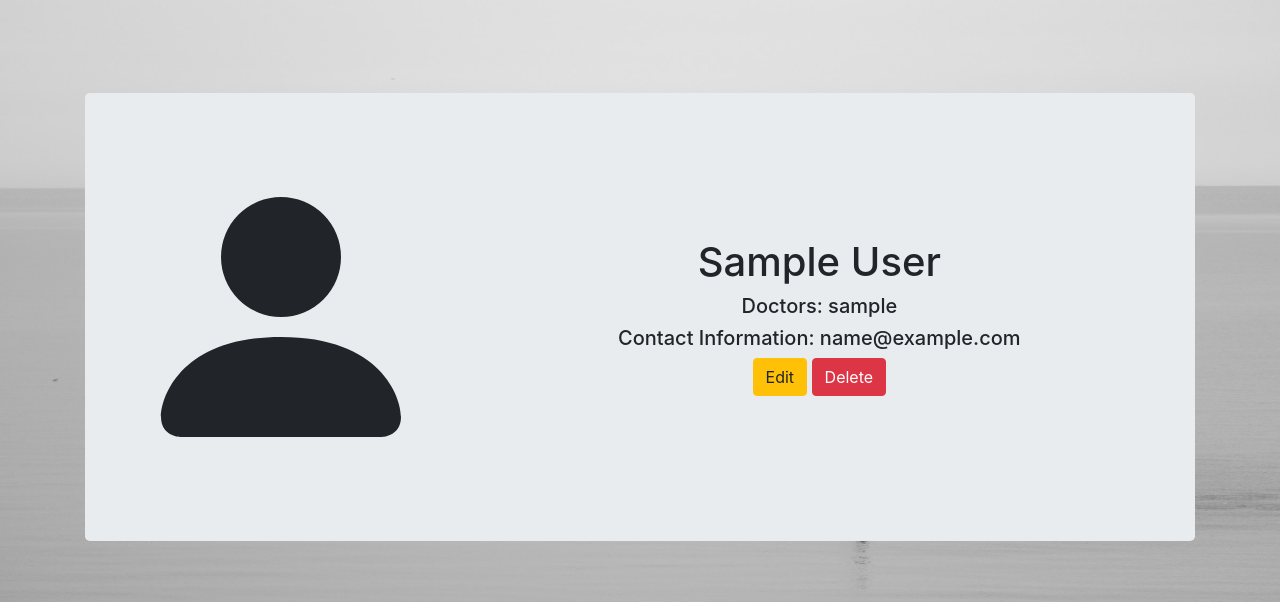
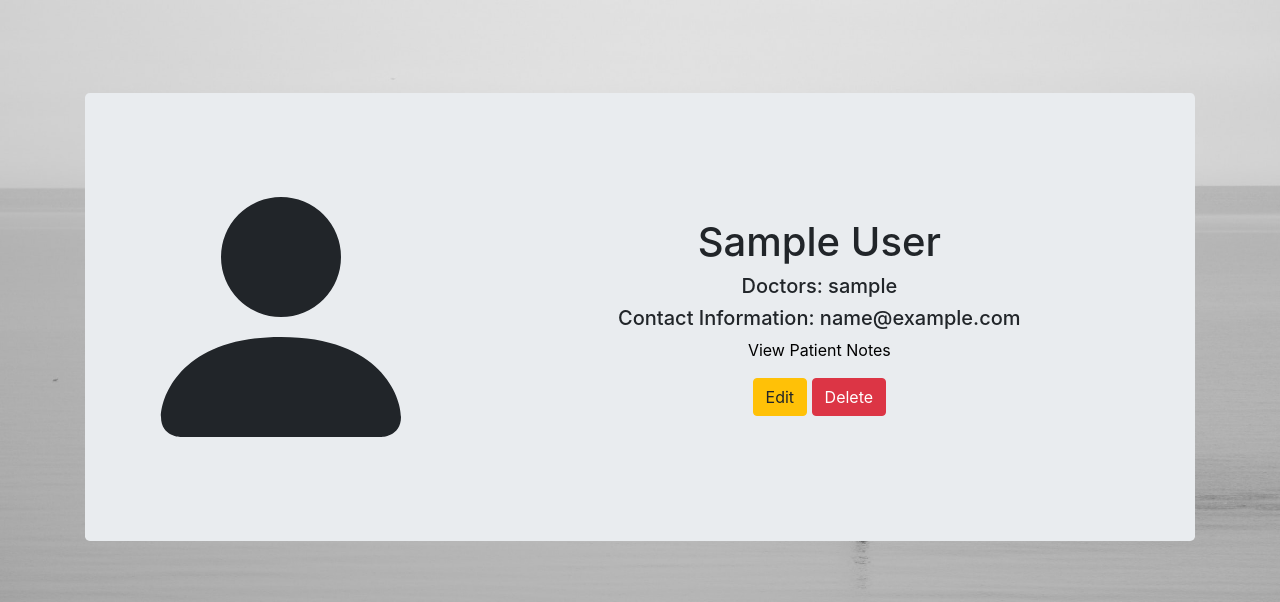
Before and after one commit to YoungHaYoo12/MediCal, a Flask app: page /patients/patient/1 in a window 1280 px wide. Shown: the part 67-669 px from the top of the page. Run offline with Flask 2, Linux system fonts and the light colour scheme; a user stored in the database is signed in; tables that the repository leaves empty hold one stand-in row (values such as "Sample post"); some libraries are stand-ins or nearby versions.

Commit message:
Add link to patient_notes.list from patient.patient page.

```diff
--- a/app/templates/patients/patient.html
+++ b/app/templates/patients/patient.html
@@ -17,6 +17,7 @@
             {% endfor %}
           </h5>
           <h5>Contact Information: {{patient.email}}</h5>
+          <p class="text-muted"><a href="{{url_for('patient_notes.list',patient_id=patient.id)}}">View Patient Notes</a></p>
           <div class="row">
             <div class="col-4"></div>
             <div class="col-4">
```
